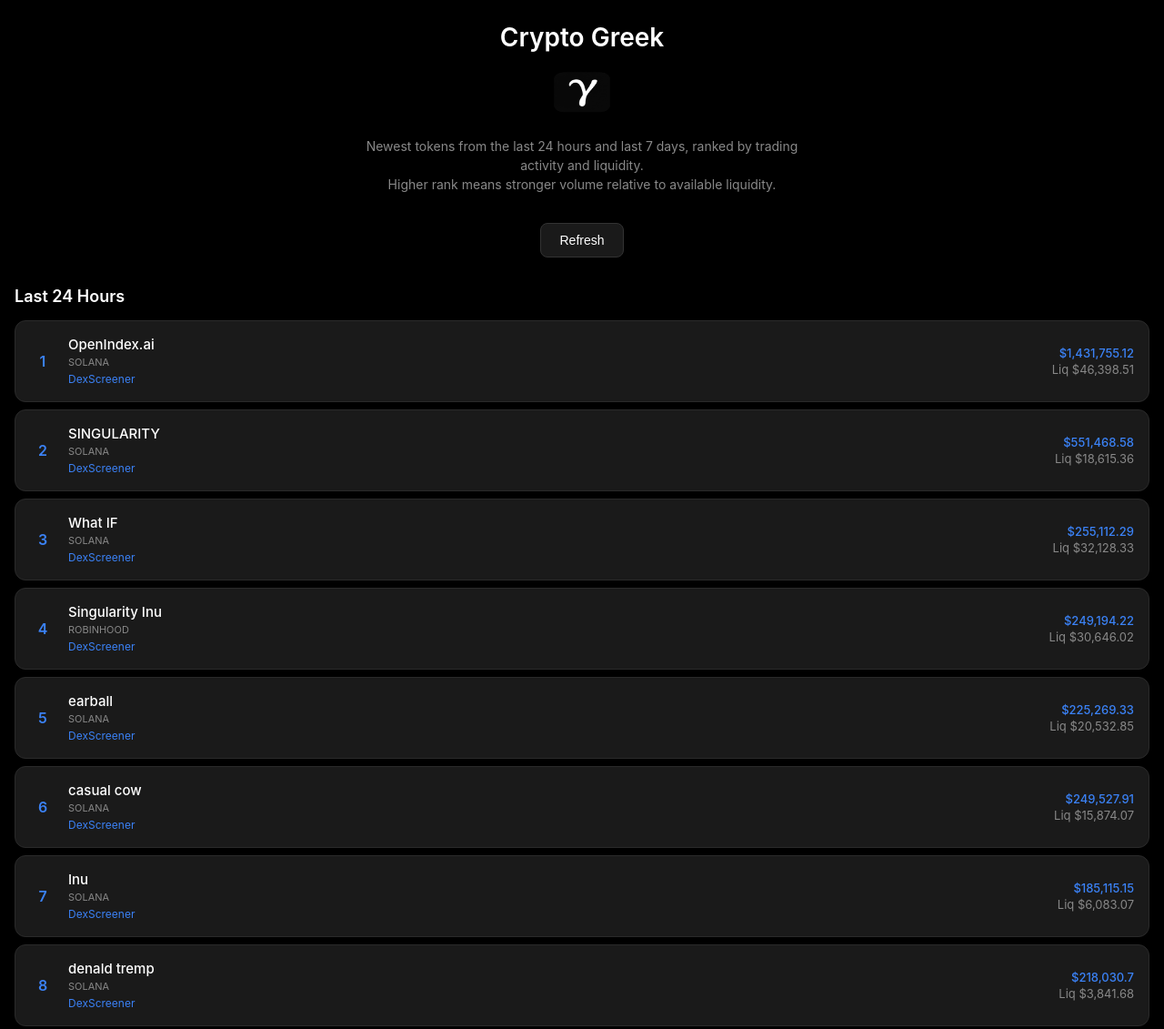
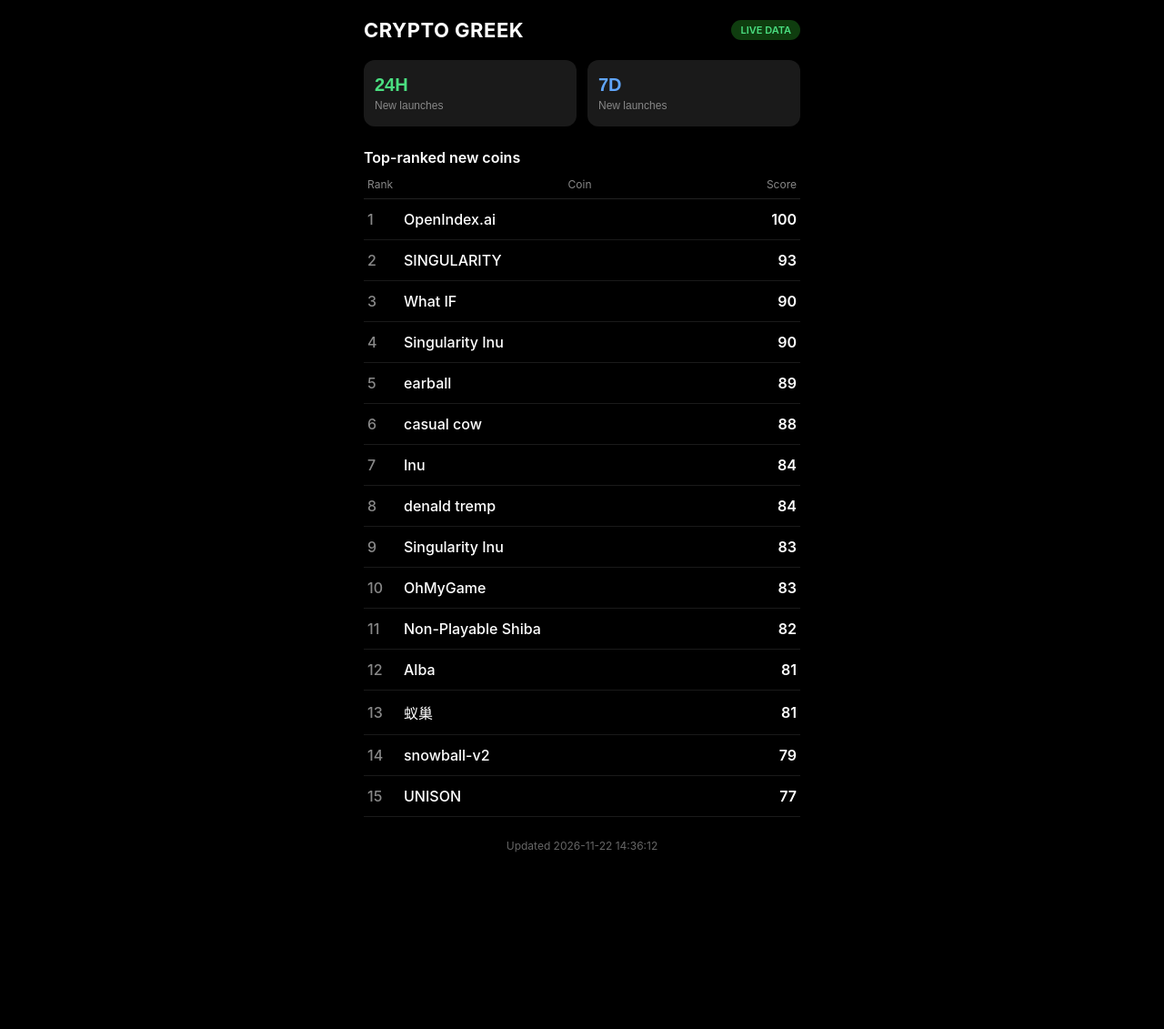
Before and after one commit to rodrivez-ui/cg, a plain HTML site: page index.html in a window 1280 px wide. Shown: the top 1131 px of the page at 91% size. After the commit the page ends 957 px from the top, so only its background shows below. Drawn offline with Linux system fonts and the light colour scheme.

Commit message:
Add files via upload

```diff
--- a/index.html
+++ b/index.html
@@ -14,137 +14,159 @@
       background: #000;
       color: #fff;
       margin: 0;
-      padding: 24px 16px;
+      padding: 20px 16px;
     }
-    header { text-align: center; margin-bottom: 32px; }
+    .container {
+      max-width: 480px;
+      margin: 0 auto;
+    }
+    header {
+      display: flex;
+      justify-content: space-between;
+      align-items: center;
+      margin-bottom: 20px;
+    }
     h1 {
-      margin: 0 0 12px;
-      font-size: 28px;
+      margin: 0;
+      font-size: 22px;
+      font-weight: 700;
+      letter-spacing: 0.5px;
+    }
+    .live {
+      background: #0f3d0f;
+      color: #4ade80;
+      font-size: 11px;
       font-weight: 600;
+      padding: 4px 10px;
+      border-radius: 999px;
     }
-    .logo {
-      width: 64px;
-      height: 64px;
-      margin: 0 auto 16px;
-      display: block;
-      border-radius: 14px;
+    .tabs {
+      display: flex;
+      gap: 12px;
+      margin-bottom: 24px;
     }
-    .explanation {
-      color: #888;
-      font-size: 14px;
-      max-width: 480px;
-      margin: 0 auto 28px;
-      line-height: 1.5;
-      text-align: center;
-    }
-    .section { margin-bottom: 48px; }
-    .section-title {
-      font-size: 18px;
-      font-weight: 600;
-      margin-bottom: 16px;
+    .tab {
+      flex: 1;
+      background: #1a1a1a;
+      border: none;
+      border-radius: 12px;
+      padding: 16px 12px;
+      text-align: left;
+      cursor: pointer;
       color: #fff;
     }
+    .tab.active-24h { background: #1a1a1a; }
+    .tab.active-7d { background: #1a1a1a; }
+    .tab-label {
+      font-size: 20px;
+      font-weight: 700;
+    }
+    .tab-24h .tab-label { color: #4ade80; }
+    .tab-7d .tab-label { color: #60a5fa; }
+    .tab-sub {
+      font-size: 12px;
+      color: #888;
+      margin-top: 4px;
+    }
+    .section-title {
+      font-size: 16px;
+      font-weight: 600;
+      margin-bottom: 12px;
+    }
+    .table-header {
+      display: flex;
+      justify-content: space-between;
+      font-size: 12px;
+      color: #888;
+      padding: 0 4px 8px;
+      border-bottom: 1px solid #222;
+    }
     .token {
-      background: #1a1a1a;
-      border-radius: 12px;
-      padding: 16px;
-      margin-bottom: 8px;
       display: flex;
-      gap: 14px;
+      justify-content: space-between;
       align-items: center;
-      border: 1px solid #2a2a2a;
+      padding: 12px 4px;
+      border-bottom: 1px solid #1a1a1a;
     }
-    .rank {
-      color: #3b82f6;
-      font-weight: 600;
-      font-size: 16px;
-      width: 28px;
+    .rank { width: 40px; color: #888; font-weight: 500; }
+    .name { flex: 1; font-weight: 500; }
+    .score { font-weight: 600; color: #fff; }
+    .hidden { display: none; }
+    .updated {
       text-align: center;
-      flex-shrink: 0;
+      color: #666;
+      font-size: 12px;
+      margin-top: 24px;
     }
-    .token-info { flex: 1; }
-    .name { font-weight: 500; font-size: 15px; }
-    .chain { font-size: 11px; color: #888; text-transform: uppercase; margin-top: 3px; }
-    .stats { text-align: right; font-size: 13px; }
-    .volume { color: #3b82f6; font-weight: 500; }
-    .liquidity { color: #888; margin-top: 2px; }
-    a { color: #3b82f6; text-decoration: none; font-size: 12px; }
-    a:hover { text-decoration: underline; }
-    .updated { text-align: center; color: #666; font-size: 12px; margin-top: 32px; }
-    button {
-      background: #1a1a1a;
-      color: #fff;
-      border: 1px solid #333;
-      padding: 10px 20px;
-      border-radius: 8px;
-      cursor: pointer;
-      margin: 0 auto 32px;
-      display: block;
-      font-size: 14px;
-    }
-    button:hover { background: #222; }
   </style>
 </head>
 <body>
+  <div class="container">
     <header>
-    <h1>Crypto Greek</h1>
-    <img src="icon.png" alt="Crypto Greek" class="logo">
-    <div class="explanation">
-      Newest tokens from the last 24 hours and last 7 days, ranked by trading activity and liquidity.<br>
-      Higher rank means stronger volume relative to available liquidity.
-    </div>
+      <h1>CRYPTO GREEK</h1>
+      <div class="live">LIVE DATA</div>
     </header>
 
-  <button onclick="location.reload()">Refresh</button>
-
-  <div class="section">
-    <div class="section-title">Last 24 Hours</div>
-    <div id="list24h">Loading...</div>
+    <div class="tabs">
+      <button class="tab tab-24h" onclick="showTab('24h')">
+        <div class="tab-label">24H</div>
+        <div class="tab-sub">New launches</div>
+      </button>
+      <button class="tab tab-7d" onclick="showTab('7d')">
+        <div class="tab-label">7D</div>
+        <div class="tab-sub">New launches</div>
+      </button>
     </div>
 
-  <div class="section">
-    <div class="section-title">Last 7 Days</div>
-    <div id="list7d">Loading...</div>
+    <div class="section-title">Top-ranked new coins</div>
+
+    <div class="table-header">
+      <span>Rank</span>
+      <span>Coin</span>
+      <span>Score</span>
     </div>
 
+    <div id="list24h"></div>
+    <div id="list7d" class="hidden"></div>
+
     <div class="updated" id="updated"></div>
+  </div>
 
   <script>
+    let currentData = null;
+
     async function load() {
       try {
         const res = await fetch('tokens.json?t=' + Date.now());
-        const data = await res.json();
-        document.getElementById('updated').textContent = "Updated " + data.updated_at;
+        currentData = await res.json();
+        document.getElementById('updated').textContent = "Updated " + currentData.updated_at;
+        render();
+      } catch (e) {
+        document.getElementById('list24h').innerHTML = "<p>Error loading data</p>";
+      }
+    }
 
-        function renderList(tokens, containerId) {
-          const el = document.getElementById(containerId);
-          if (!tokens || tokens.length === 0) {
-            el.innerHTML = "<p style='color:#666'>No data yet.</p>";
-            return;
-          }
-          el.innerHTML = tokens.map((t, i) => `
+    function render() {
+      if (!currentData) return;
+      const tokens = currentData.tokens || [];
+
+      const html = tokens.map((t, i) => `
         <div class="token">
           <div class="rank">${i + 1}</div>
-              <div class="token-info">
           <div class="name">${t.name}</div>
-                <div class="chain">${t.chain}</div>
-                <a href="${t.link}" target="_blank">DexScreener</a>
-              </div>
-              <div class="stats">
-                <div class="volume">$${Number(t.volume_24h).toLocaleString()}</div>
-                <div class="liquidity">Liq $${Number(t.liquidity).toLocaleString()}</div>
-              </div>
+          <div class="score">${t.score}</div>
         </div>
       `).join('');
+
+      document.getElementById('list24h').innerHTML = html;
+      document.getElementById('list7d').innerHTML = html;
     }
 
-        renderList(data.tokens, 'list24h');
-        renderList(data.tokens, 'list7d');
-      } catch (e) {
-        document.getElementById('list24h').innerHTML = "<p style='color:#666'>Error loading data</p>";
-        document.getElementById('list7d').innerHTML = "<p style='color:#666'>Error loading data</p>";
+    function showTab(tab) {
+      document.getElementById('list24h').classList.toggle('hidden', tab !== '24h');
+      document.getElementById('list7d').classList.toggle('hidden', tab !== '7d');
     }
-    }
+
     load();
   </script>
 </body>
```
Lines whose indentation alone changed are shown as unchanged.
